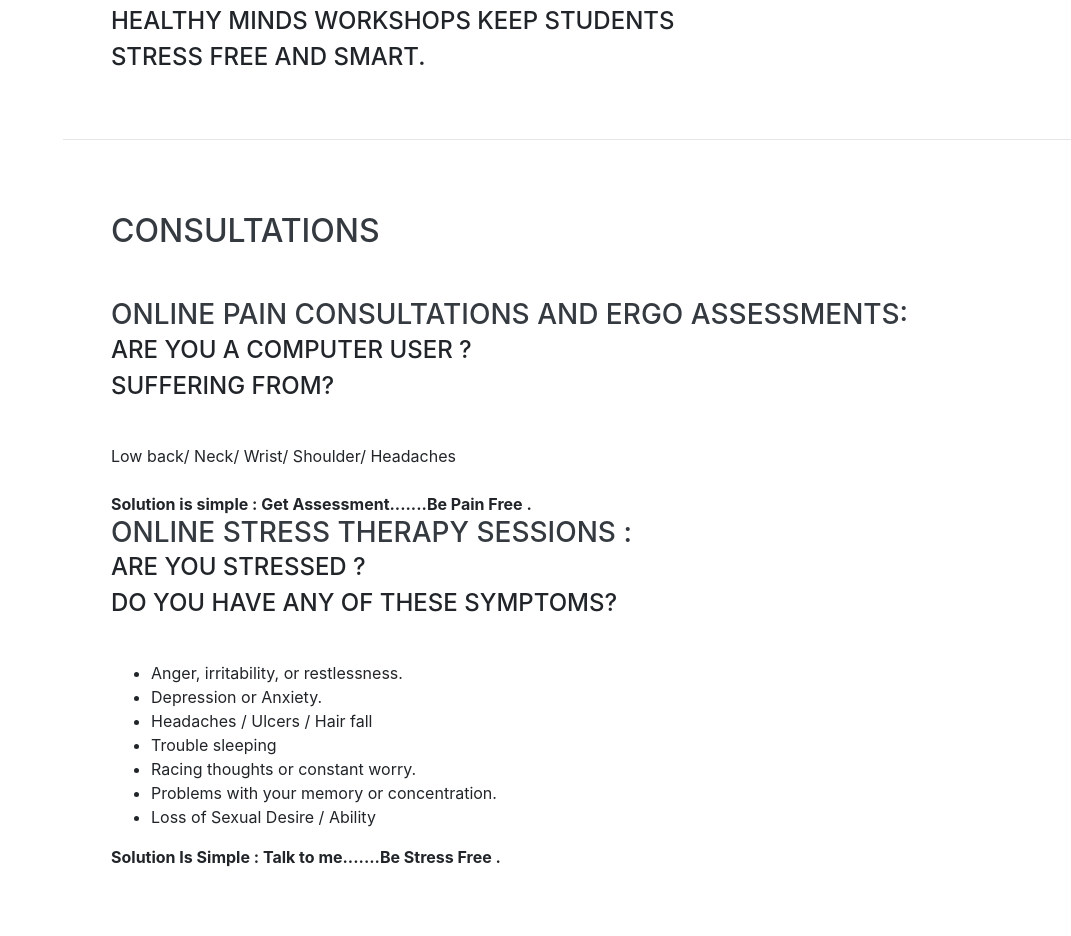
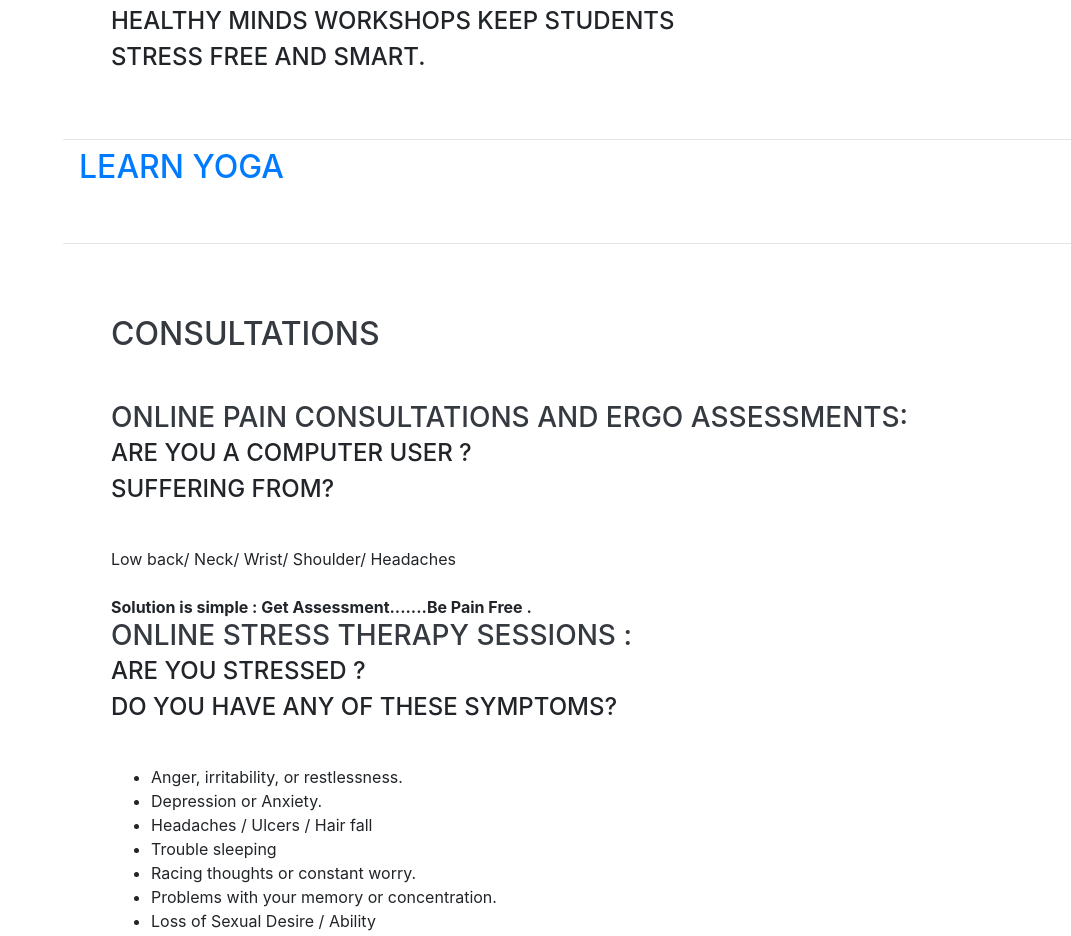
Before and after one commit to rajuskvt/DrBhadram, a website with bundled scripts: page index.html in a window 1280 px wide. Shown: the part 2789-3725 px from the top of the page, without its empty margins (209-1280 px from the left). Built offline with nearby package versions, Linux system fonts and the light colour scheme; a web font is replaced by a local one.

Commit message:
Update index.html

```diff
--- a/index.html
+++ b/index.html
@@ -260,8 +260,9 @@
             </div>
         </section>
 
+        <hr class="m-0"> <h2 class="mb-5"><a class="nav-link js-scroll-trigger" href="LearnYoga.html">Learn Yoga</a></h2>
+
         <hr class="m-0">
-
         <section class="resume-section p-3 p-lg-5 d-flex align-items-center" id="skills">
             <div class="w-100">
                 <h2 class="mb-5">Consultations</h2>
```
